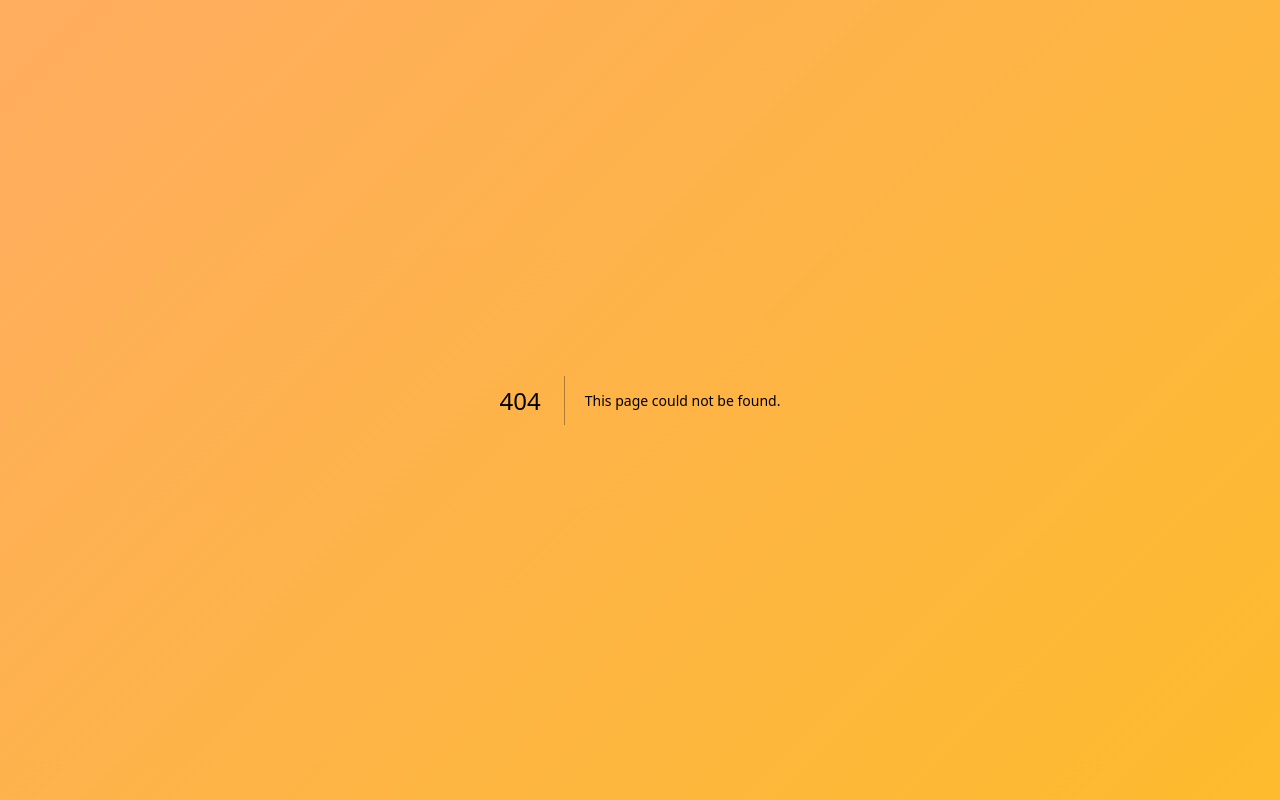
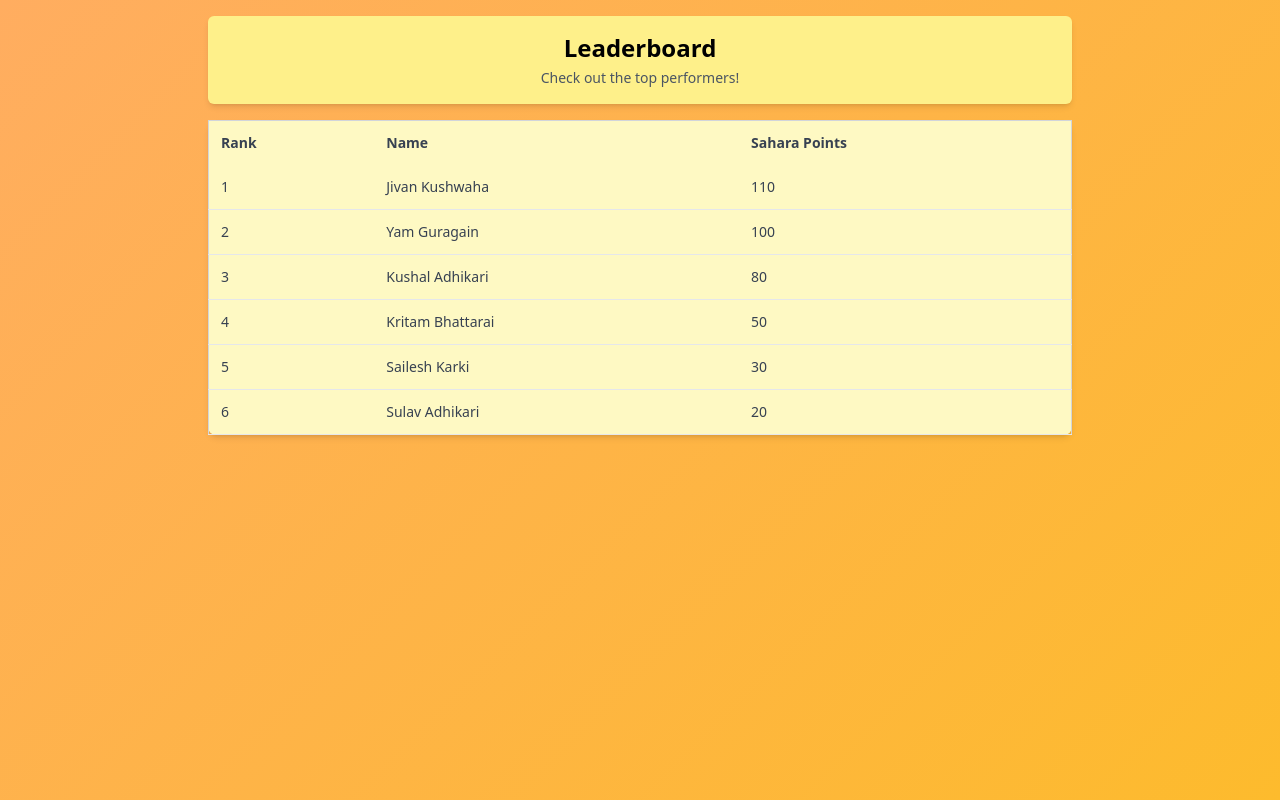
Before and after one commit to yamHainHum552/option, a Next.js app: page /leaderboard in a window 1280 px wide. Before the commit this address had no page. Built offline with nearby package versions, Linux system fonts and the light colour scheme.

Commit message:
LeaderBoard Added

```diff
--- /dev/null
+++ b/src/app/leaderboard/page.js
@@ -0,0 +1,12 @@
+import Leaderboard from "@/components/leaderboard/Leaderboard";
+import React from "react";
+
+function page() {
+  return (
+    <>
+      <Leaderboard />
+    </>
+  );
+}
+
+export default page;
--- /dev/null
+++ b/src/components/leaderboard/Leaderboard.jsx
@@ -0,0 +1,51 @@
+import React from "react";
+
+const dummyLeaderboardData = [
+  { rank: 1, name: "Jivan Kushwaha", saharaPoints: 110 },
+  { rank: 2, name: "Yam Guragain", saharaPoints: 100 },
+  { rank: 3, name: "Kushal Adhikari", saharaPoints: 80 },
+  { rank: 4, name: "Kritam Bhattarai", saharaPoints: 50 },
+  { rank: 5, name: "Sailesh Karki", saharaPoints: 30 },
+  { rank: 6, name: "Sulav Adhikari", saharaPoints: 20 },
+];
+
+function Leaderboard() {
+  return (
+    <div className="max-w-4xl mx-auto p-4 font-sans">
+      <header className="bg-yellow-200 p-4 rounded-md shadow-md">
+        <h1 className="text-2xl font-bold text-center">Leaderboard</h1>
+        <p className="text-sm text-gray-600 text-center mt-1">
+          Check out the top performers!
+        </p>
+      </header>
+
+      <main className="mt-4 space-y-4">
+        <table className="min-w-full table-auto bg-yellow-100 border border-gray-300 rounded-lg shadow-md">
+          <thead className="bg-yellow-100 text-left">
+            <tr>
+              <th className="p-3 text-sm text-gray-700">Rank</th>
+              <th className="p-3 text-sm text-gray-700">Name</th>
+              <th className="p-3 text-sm text-gray-700">Sahara Points</th>
+            </tr>
+          </thead>
+          <tbody>
+            {dummyLeaderboardData.map((user) => (
+              <tr
+                key={user.rank}
+                className="border-b hover:bg-yellow-50 transition-colors"
+              >
+                <td className="p-3 text-sm text-gray-700">{user.rank}</td>
+                <td className="p-3 text-sm text-gray-700">{user.name}</td>
+                <td className="p-3 text-sm text-gray-700">
+                  {user.saharaPoints}
+                </td>
+              </tr>
+            ))}
+          </tbody>
+        </table>
+      </main>
+    </div>
+  );
+}
+
+export default Leaderboard;
--- a/src/components/profile/Profile.jsx
+++ b/src/components/profile/Profile.jsx
@@ -1,46 +1,59 @@
 "use client";
 import Image from "next/image";
 import React, { useState, useMemo } from "react";
+import { CiTrophy } from "react-icons/ci";
+import { useRouter } from "next/navigation";
 
 const userProfile = {
   name: "Jeevan Kushwaha",
   description:
     "A motivated individual dedicated to self-improvement and teamwork.",
-  streaks: 14,
+  streaks: 2,
+  saharaPoints: 50,
   tasksAssigned: [
     {
       taskID: 1,
       taskName: "Daily Exercise",
       deadline: "2024-12-14",
       priority: "High",
+      completed: false,
+      selected: false,
     },
     {
       taskID: 2,
       taskName: "Team Meeting Preparation",
       deadline: "2024-12-15",
       priority: "Medium",
+      completed: false,
+      selected: false,
     },
     {
       taskID: 3,
       taskName: "Read a Chapter of 'Atomic Habits'",
       deadline: "2024-12-13",
       priority: "Low",
+      completed: false,
+      selected: false,
     },
   ],
 };
 
 function Profile() {
   const [priorityTasks, setPriorityTasks] = useState(userProfile.tasksAssigned);
-  const [completedTasks, setCompletedTasks] = useState([]);
+  const [saharaPoints, setSaharaPoints] = useState(userProfile.saharaPoints);
   const [newTask, setNewTask] = useState("");
+  const router = useRouter();
 
+  // Calculate progress percentage
   const progress = useMemo(() => {
-    const totalTasks = priorityTasks.length + completedTasks.length;
-    return totalTasks > 0
-      ? Math.round((completedTasks.length / totalTasks) * 100)
-      : 0;
-  }, [priorityTasks, completedTasks]);
+    const totalTasks = priorityTasks.length;
+    const completedCount = priorityTasks.filter(
+      (task) => task.completed
+    ).length;
+    return totalTasks > 0 ? Math.round((completedCount / totalTasks) * 100) : 0;
+  }, [priorityTasks]);
 
+  // Add a new task
   const handleAddTask = () => {
     if (!newTask.trim()) {
       alert("Task cannot be empty");
@@ -53,36 +66,78 @@ function Profile() {
         taskName: newTask.trim(),
         deadline: "",
         priority: "Low",
+        completed: false,
+        selected: false,
       },
     ]);
     setNewTask("");
   };
 
-  const handleCompleteTask = (task) => {
-    setPriorityTasks((prev) => prev.filter((t) => t.taskID !== task.taskID));
-    setCompletedTasks((prev) => [...prev, task]);
+  // Toggle task selection for completion
+  const handleSelectTask = (taskID) => {
+    setPriorityTasks((prev) =>
+      prev.map((task) =>
+        task.taskID === taskID ? { ...task, selected: !task.selected } : task
+      )
+    );
+  };
+
+  // Mark only selected tasks as completed and award points only for those
+  const handleSubmitSelectedTasks = () => {
+    let pointsEarned = 0;
+
+    setPriorityTasks((prev) =>
+      prev.map((task) => {
+        if (task.selected && !task.completed) {
+          pointsEarned += 10; // Award points for incomplete selected tasks
+          return { ...task, completed: true, selected: false };
+        }
+        return task;
+      })
+    );
+
+    setSaharaPoints((prev) => prev + pointsEarned);
   };
 
   return (
     <div className="max-w-md mx-auto p-4 font-sans">
-      <header className="flex justify-between items-center bg-yellow-200 p-4 rounded-md">
+      <header className="flex justify-between items-center bg-yellow-200 p-4 rounded-md shadow-md relative">
+        <button
+          className="absolute right-0 top-2 "
+          onClick={() => router.push("/leaderboard")}
+        >
+          <CiTrophy color="blue" size={30} />
+        </button>
         <div>
           <h1 className="text-2xl font-bold">Hi,</h1>
           <h2 className="text-lg font-medium">{userProfile.name}</h2>
           <p className="text-sm text-gray-600">{userProfile.description}</p>
 
-          <h3 className="text-lg font-semibold mt-2">Streaks</h3>
-          <p className="text-sm">
-            You have maintained a streak of{" "}
-            <span className="font-bold">{userProfile.streaks}</span> days!
+          <h3 className="text-lg font-semibold mt-2 flex items-center">
+            <span role="img" aria-label="fire">
+              🔥
+            </span>
+            Streaks:{" "}
+            <span className="font-bold text-amber-500 ml-1">
+              {userProfile.streaks} days
+            </span>
+          </h3>
+          <p className="text-sm text-gray-600">
+            Keep going! Consistency builds character.
           </p>
+
+          <h3 className="text-lg font-semibold mt-2">
+            Sahara Points:{" "}
+            <span className="font-bold text-green-500">{saharaPoints}</span>
+          </h3>
         </div>
 
-        <div className="relative w-24 h-24">
+        <div className="relative w-20 h-20">
           <Image
             src="/user.jpeg"
             alt="Profile"
-            layout="fill"
+            width={60}
+            height={60}
             className="rounded-full border-4 border-yellow-400 object-cover"
           />
         </div>
@@ -103,17 +158,23 @@ function Profile() {
           <p className="text-sm mt-1">{progress}% completed</p>
         </section>
 
-        {/* Task Priority Section */}
-        <section className="bg-pink-100 p-4 rounded-md shadow-md">
+        <section className="bg-yellow-100 p-4 rounded-md shadow-md">
           <h3 className="text-lg font-semibold">Task Priority</h3>
           <ul className="mt-4 space-y-2">
             {priorityTasks.map((task) => (
-              <li key={task.taskID} className="flex items-center space-x-2">
+              <li
+                key={task.taskID}
+                className={`flex items-center space-x-2 ${
+                  task.completed ? "line-through text-gray-500" : ""
+                }`}
+              >
                 <input
                   type="checkbox"
                   id={`task-${task.taskID}`}
                   className="w-4 h-4"
-                  onChange={() => handleCompleteTask(task)}
+                  onChange={() => handleSelectTask(task.taskID)}
+                  checked={task.selected}
+                  disabled={task.completed}
                 />
                 <label htmlFor={`task-${task.taskID}`} className="text-sm">
                   {task.taskName}
@@ -121,6 +182,12 @@ function Profile() {
               </li>
             ))}
           </ul>
+          <button
+            onClick={handleSubmitSelectedTasks}
+            className="p-2 mt-4 bg-amber-500 text-white rounded-md"
+          >
+            Submit Selected Tasks
+          </button>
 
           <div className="flex items-center mt-4 space-x-2">
             <input
```
Also changed, not shown: package.json (+5 -4 lines), 1 other file (tests, documents, lock files or other folders).
